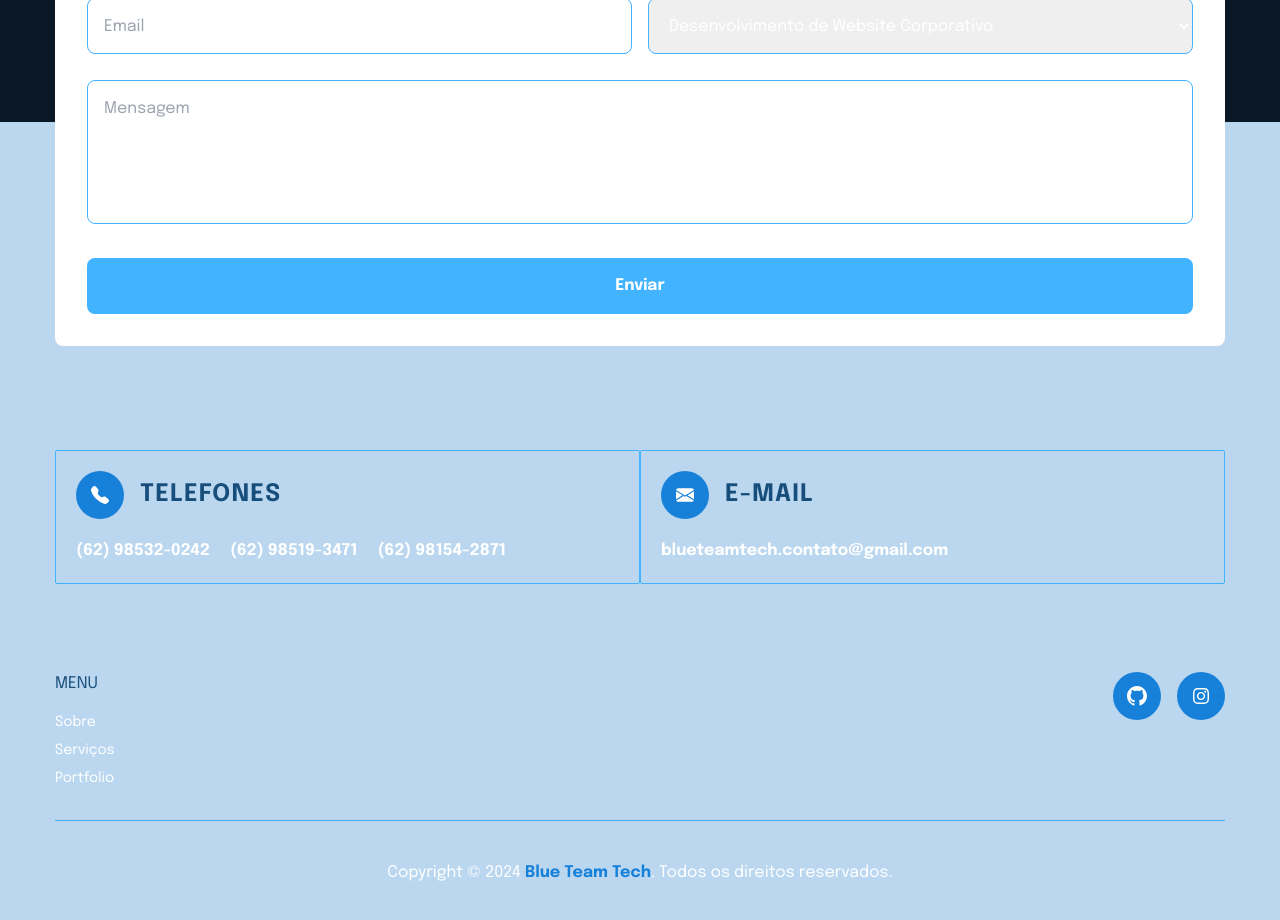
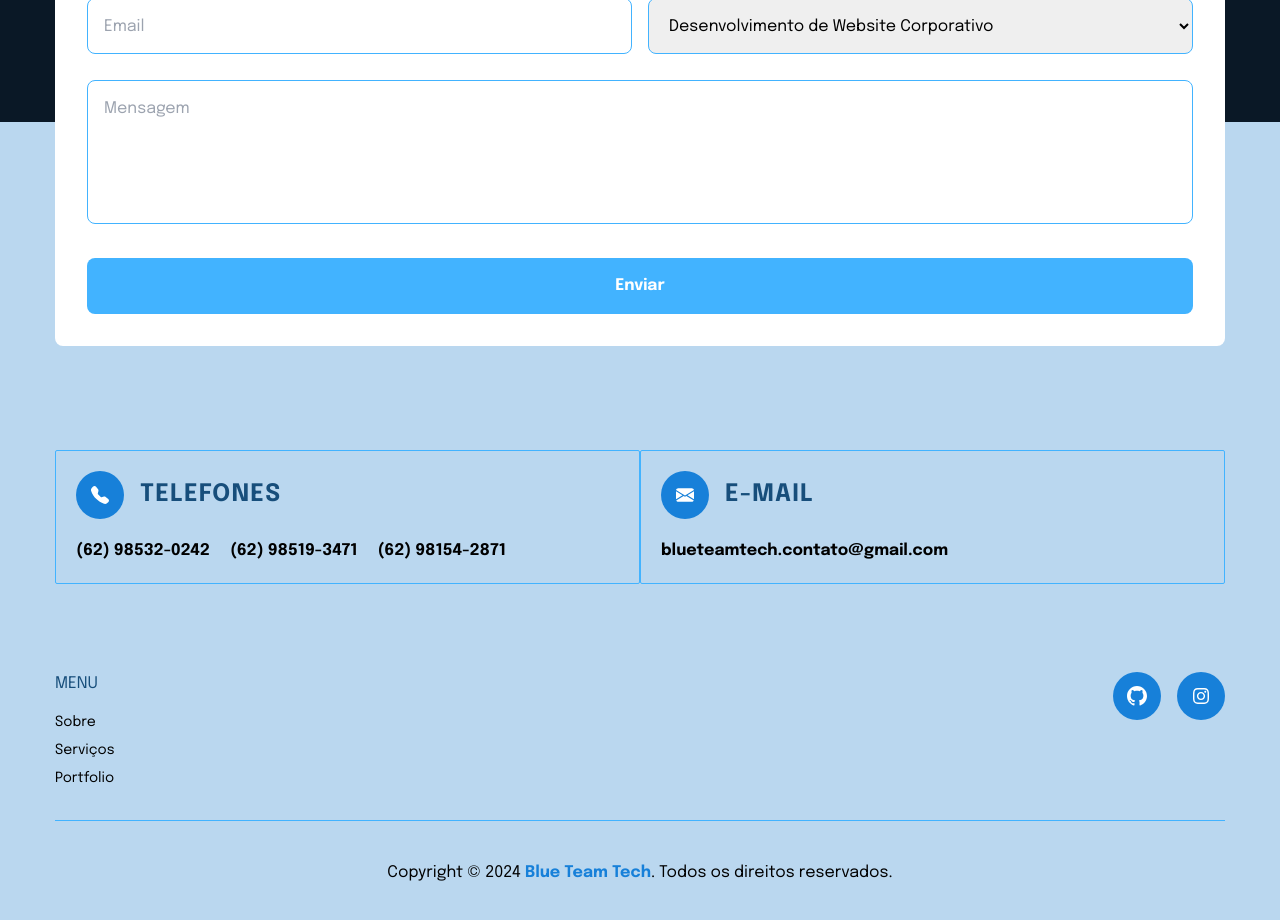
Before and after one commit to gustavodev200/blueteamtech-site, a Next.js app: page / in a window 1280 px wide. Shown: the part 2320-3240 px from the top of the page. Built offline with nearby package versions, Linux system fonts and the light colour scheme.

Commit message:
fix: footer text color

```diff
--- a/src/app/components/Portfolio/Portfolio.tsx
+++ b/src/app/components/Portfolio/Portfolio.tsx
@@ -75,8 +75,8 @@ export const Portfolio: React.FC = () => {
           </div>
         </main>
       </div>
-      <div className="w-full h-full bg-primary-100 pt-[224px] text-black">
-        <div className="w-full relative max-w-[1170px] h-full flex flex-col py-10 justify-center mx-auto text-white">
+      <div className="w-full h-full bg-primary-100 pt-[224px] ">
+        <div className="w-full relative max-w-[1170px] h-full flex flex-col py-10 justify-center mx-auto text-black">
           <ContactForm />
           <div className="w-full flex flex-col md:flex-row  mt-16">
             <ContactInfo.Root>
```
